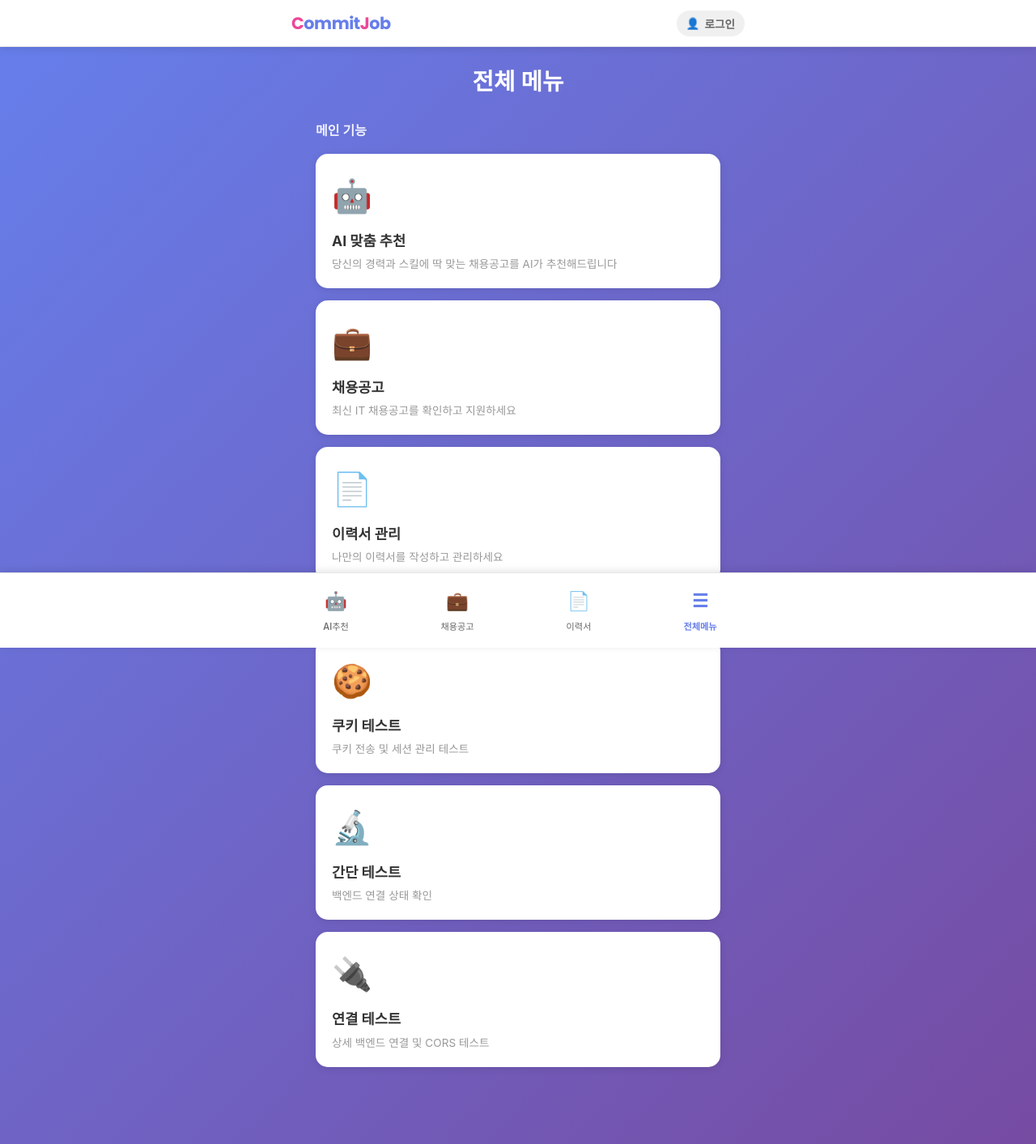
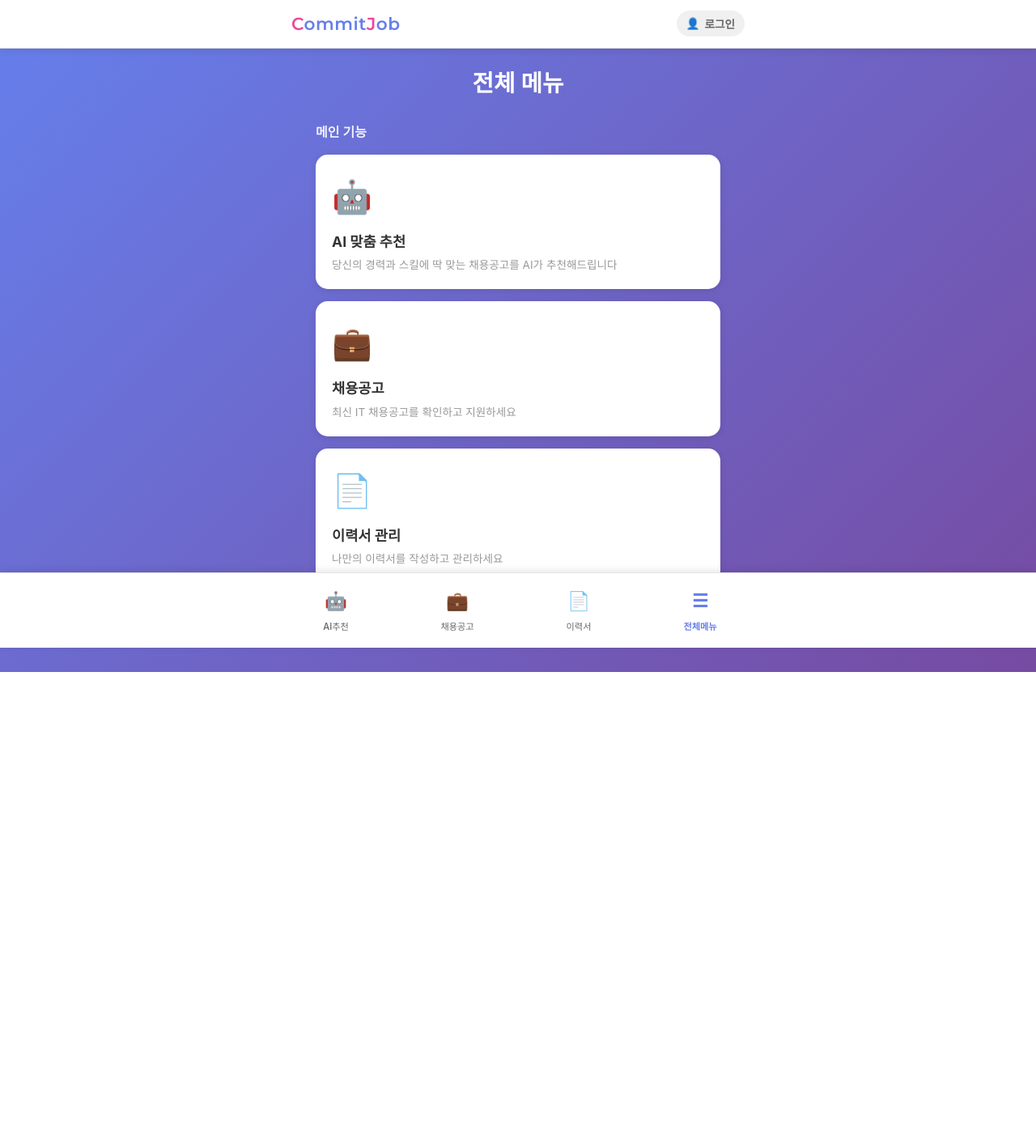
Before and after one commit to cmmnnie/commitjob, a React (Vite) app in the folder kakao-login-app/: page /menu in a window 1280 px wide. Shown: the whole page at 81% size. After the commit the page ends 830 px from the top, so only its background shows below. Built offline with nearby package versions, Linux system fonts and the light colour scheme.

Commit message:
Change to elegant Montserrat font and remove developer tools menu section

```diff
--- a/kakao-login-app/index.html
+++ b/kakao-login-app/index.html
@@ -7,7 +7,7 @@
     <!-- Google Fonts -->
     <link rel="preconnect" href="https://fonts.googleapis.com">
     <link rel="preconnect" href="https://fonts.gstatic.com" crossorigin>
-    <link href="https://fonts.googleapis.com/css2?family=Poppins:wght@600;700;800&display=swap" rel="stylesheet">
+    <link href="https://fonts.googleapis.com/css2?family=Montserrat:wght@300;400;500;600;700&display=swap" rel="stylesheet">
     <!-- Kakao JavaScript SDK -->
     <script src="https://developers.kakao.com/sdk/js/kakao.min.js"></script>
 </head>
--- a/kakao-login-app/src/components/Header.jsx
+++ b/kakao-login-app/src/components/Header.jsx
@@ -78,15 +78,15 @@
 
     const logoStyle = {
         color: '#667eea',
-        fontSize: '1.3rem',
-        fontWeight: '700',
-        fontFamily: "'Poppins', sans-serif",
+        fontSize: '1.35rem',
+        fontWeight: '600',
+        fontFamily: "'Montserrat', sans-serif",
         textDecoration: 'none',
         display: 'flex',
         alignItems: 'center',
         gap: '6px',
         transition: 'all 0.3s ease',
-        letterSpacing: '-0.5px'
+        letterSpacing: '0.5px'
     };
 
     const profileButtonStyle = {
--- a/kakao-login-app/src/pages/MainPage.jsx
+++ b/kakao-login-app/src/pages/MainPage.jsx
@@ -245,7 +245,7 @@
                 <div id="loginSection" className="section">
                     <div className="login-card">
                         <div className="logo-section">
-                            <h1 style={{ fontFamily: "'Poppins', sans-serif", letterSpacing: '-1px' }}>
+                            <h1 style={{ fontFamily: "'Montserrat', sans-serif", fontWeight: '600', letterSpacing: '1px' }}>
                                 <span style={{ color: '#ec4899' }}>C</span>ommit<span style={{ color: '#ec4899' }}>J</span>ob
                             </h1>
                             <p>AI 채용 추천 플랫폼</p>
--- a/kakao-login-app/src/pages/MenuPage.jsx
+++ b/kakao-login-app/src/pages/MenuPage.jsx
@@ -77,34 +77,6 @@
                         <div style={menuDescStyle}>나만의 이력서를 작성하고 관리하세요</div>
                     </Link>
                 </div>
-
-                <div>
-                    <h2 style={{
-                        color: 'white',
-                        fontSize: '1rem',
-                        fontWeight: '600',
-                        marginBottom: '15px',
-                        opacity: 0.9
-                    }}>개발자 도구</h2>
-
-                    <Link to="/cookie-test" style={menuItemStyle}>
-                        <span style={menuIconStyle}>🍪</span>
-                        <div style={menuTitleStyle}>쿠키 테스트</div>
-                        <div style={menuDescStyle}>쿠키 전송 및 세션 관리 테스트</div>
-                    </Link>
-
-                    <Link to="/simple-test" style={menuItemStyle}>
-                        <span style={menuIconStyle}>🔬</span>
-                        <div style={menuTitleStyle}>간단 테스트</div>
-                        <div style={menuDescStyle}>백엔드 연결 상태 확인</div>
-                    </Link>
-
-                    <Link to="/test-connection" style={menuItemStyle}>
-                        <span style={menuIconStyle}>🔌</span>
-                        <div style={menuTitleStyle}>연결 테스트</div>
-                        <div style={menuDescStyle}>상세 백엔드 연결 및 CORS 테스트</div>
-                    </Link>
-                </div>
             </div>
         </div>
     );
```
